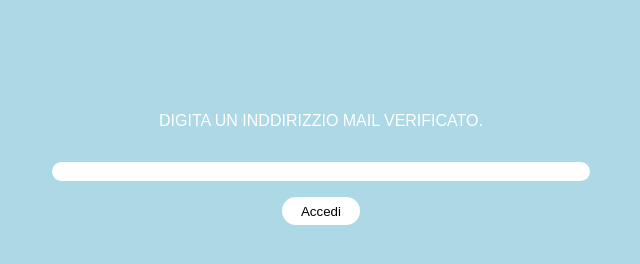
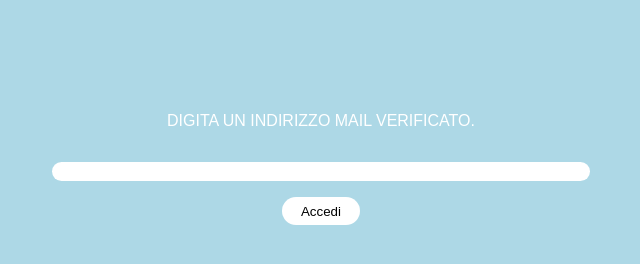
Before and after one commit to franciowel/js-mail-dadi, a plain HTML site: page js-mail/index.html in a window 1280 px wide. Shown: the full height of the page, 319-959 px from the left. Drawn offline with Linux system fonts and the light colour scheme.

```diff
--- /dev/null
+++ b/js-dadi/css/style.css
@@ -0,0 +1,5 @@
+*{
+    margin: 0;
+    padding: 0;
+    box-sizing: border-box;
+}
--- a/js-mail/index.html
+++ b/js-mail/index.html
@@ -13,7 +13,7 @@
     <section>
 
         <!-- qui chiediamo all'utente la sua mail -->
-        <label class="trylabel" for="usermail">Digita un inddirizzio mail verificato.</label>
+        <label class="trylabel" for="usermail">Digita un indirizzo mail verificato.</label>
 
         <input class="tryinput" type="text" id="usermail">
 
```
Also changed, not shown: js-dadi/index.html (added, +13 -0 lines), js-dadi/js/script.js (added).
